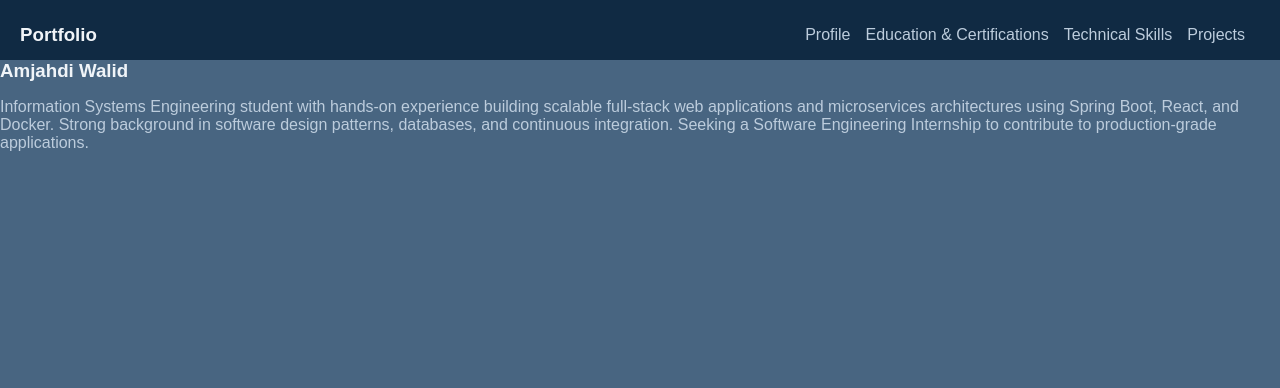
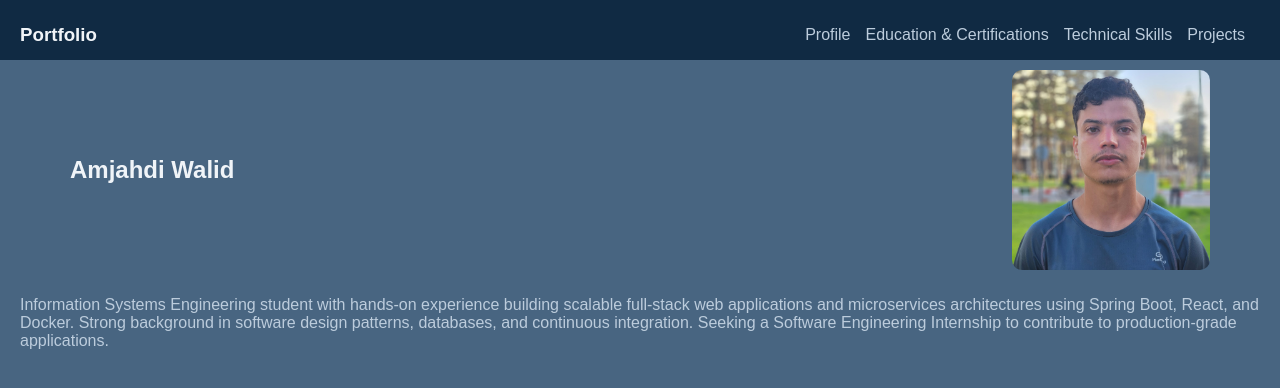
Before and after one commit to walid-amjahdi/Portfolio, a React (Create React App) app: page / in a window 1280 px wide. Shown: the top 388 px of the page. Built offline with nearby package versions, Linux system fonts and the light colour scheme.

Commit message:
dev the profile comp

```diff
--- a/src/App.css
+++ b/src/App.css
@@ -10,20 +10,6 @@ h3
     margin: 0px;
     color: #f0f4f8;
 }
-header
-{
-    padding: 10px 20px 0px 20px;
-    background-color: #102a43;
-    color: 	#bcccdc;
-    display: flex;
-    justify-content: space-between;
-    align-items: center;
-}
-.link-list
-{
-    display: flex;
-    list-style: none;
-}
 a
 {
     color: 	#bcccdc;
--- a/src/Component/Header.jsx
+++ b/src/Component/Header.jsx
@@ -1,4 +1,5 @@
 import { Link } from "react-router-dom"
+import '../Styles/Header.css'
 
 export function Header()
 {
--- a/src/Component/Profile.jsx
+++ b/src/Component/Profile.jsx
@@ -1,11 +1,17 @@
+import '../Styles/Profile.css'
+import profile from '../Imgs/profile.jpeg'
+
 export function Profile()
 {
     return (
         <>
             <div className="profile">
-                <h3>
-                    Amjahdi Walid
-                </h3>
+                <div className="first-profile-sec">
+                    <h2>
+                        Amjahdi Walid
+                    </h2>
+                    <img src={profile} alt="profile pic" />
+                </div>
                 <p>
                     Information Systems Engineering student with hands-on experience
                     building scalable full-stack web applications and microservices
--- /dev/null
+++ b/src/Styles/Header.css
@@ -0,0 +1,14 @@
+header
+{
+    padding: 10px 20px 0px 20px;
+    background-color: #102a43;
+    color: 	#bcccdc;
+    display: flex;
+    justify-content: space-between;
+    align-items: center;
+}
+.link-list
+{
+    display: flex;
+    list-style: none;
+}
--- /dev/null
+++ b/src/Styles/Profile.css
@@ -0,0 +1,20 @@
+.first-profile-sec > h2
+{
+    color: #f0f4f8;
+}
+.first-profile-sec > img
+{
+    height: 200px;
+    border-radius: 10px;
+}
+.first-profile-sec
+{
+    display: flex;
+    justify-content: space-between;
+    padding: 10px 50px;
+    align-items: center;
+}
+.profile
+{
+    padding: 0px 20px;
+}
```
Also changed, not shown: src/Imgs/profile.jpeg (added).
